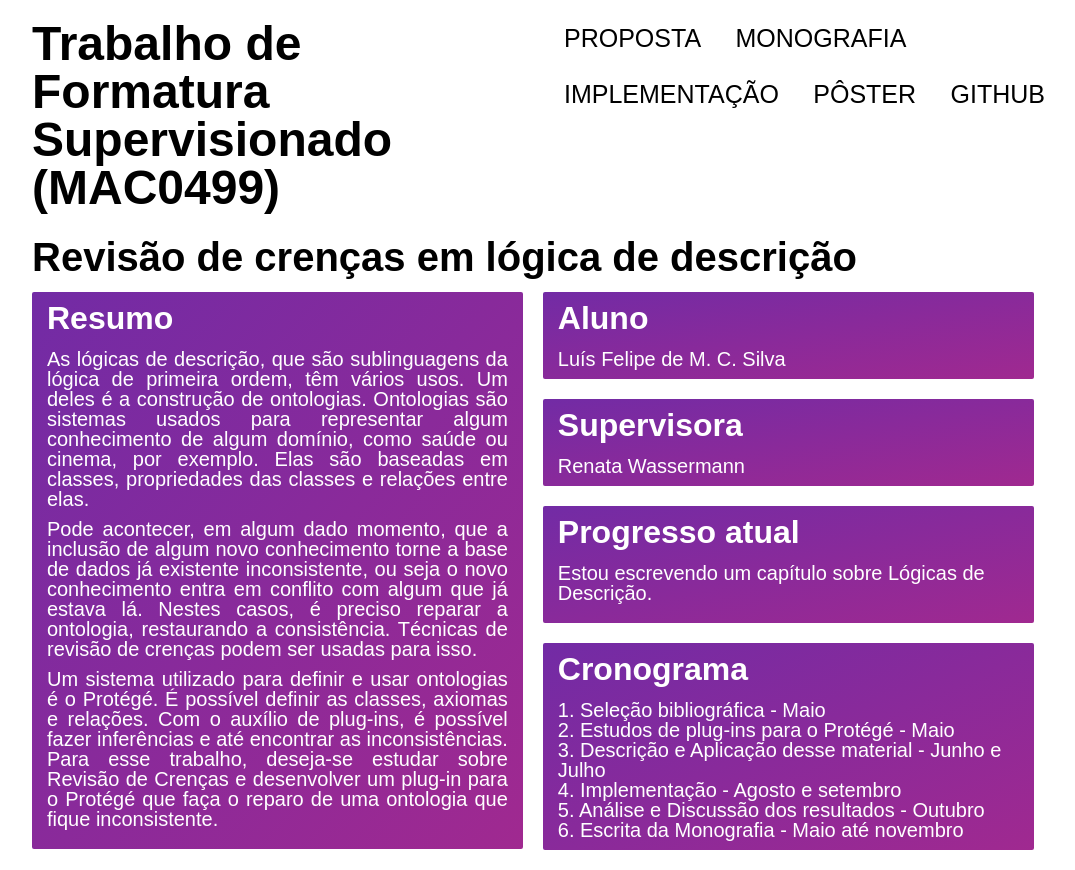
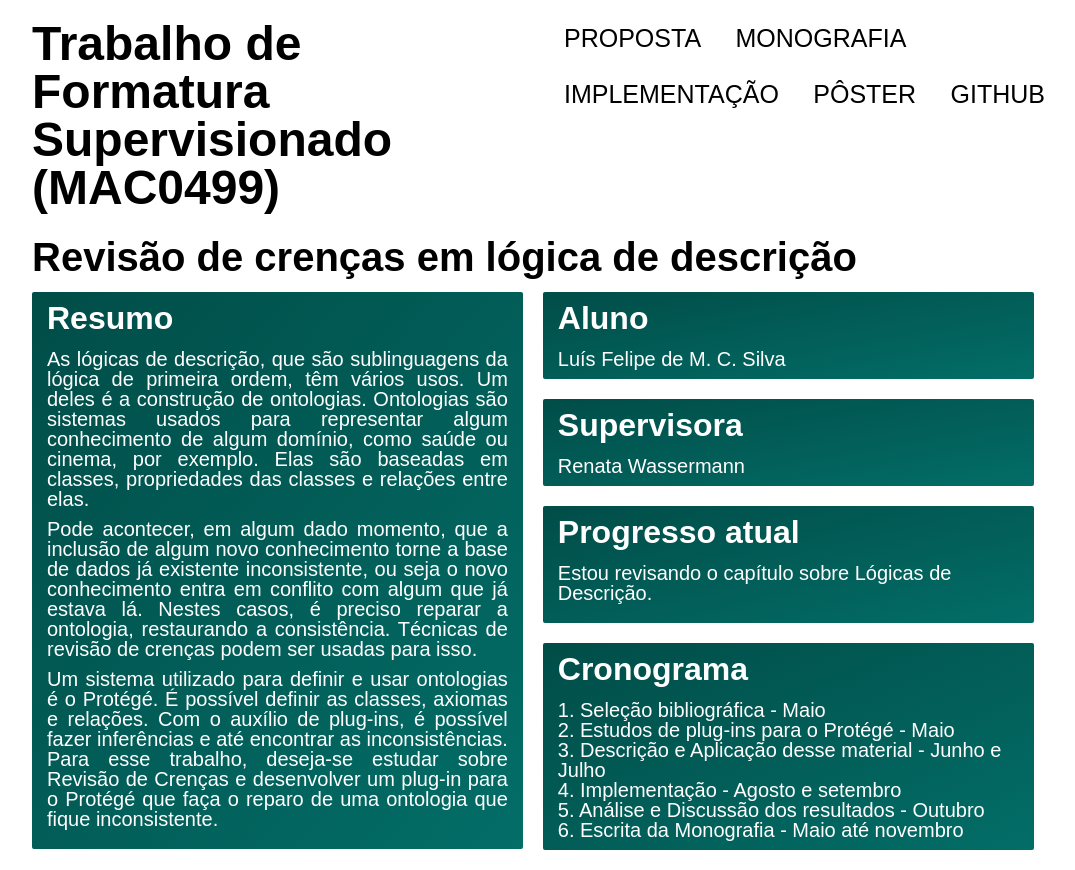
Before and after one commit to lsflp/MAC0499, a plain HTML site: page index.html in a window 1280 px wide. Shown: the whole page, without its empty margins (96-1171 px from the left). Drawn offline with Linux system fonts and the light colour scheme; a web font is replaced by a local one.

Commit message:
Atualizando site

```diff
--- a/index.css
+++ b/index.css
@@ -48,8 +48,8 @@ p, ol, ul, a {
 
 .degrade {
     color: #ffffff;
-    background: #722ba5;
-    background: linear-gradient(to bottom right, #722ba5, #a02990);
+    background: #014d48;
+    background: linear-gradient(to bottom right, #014d48,#036d67);
 }
 
 .aluno a {
@@ -153,7 +153,7 @@ p {
 
     .item a:hover {
         color: #ffffff;
-        background: #722ba5;
-        background: linear-gradient(to bottom right, #722ba5, #a02990);
+        background: #014d48;
+        background: linear-gradient(to bottom right, #014d48,#036d67);
     }
 }
--- a/index.html
+++ b/index.html
@@ -67,7 +67,7 @@
 
             <div class="progresso degrade">
                 <h3 class="titulo">Progresso atual</h3>
-                <p>Estou escrevendo um capítulo sobre Lógicas de Descrição.</p>
+                <p>Estou revisando o capítulo sobre Lógicas de Descrição.</p>
             </div>
 
             <div class="cronograma degrade">
```
